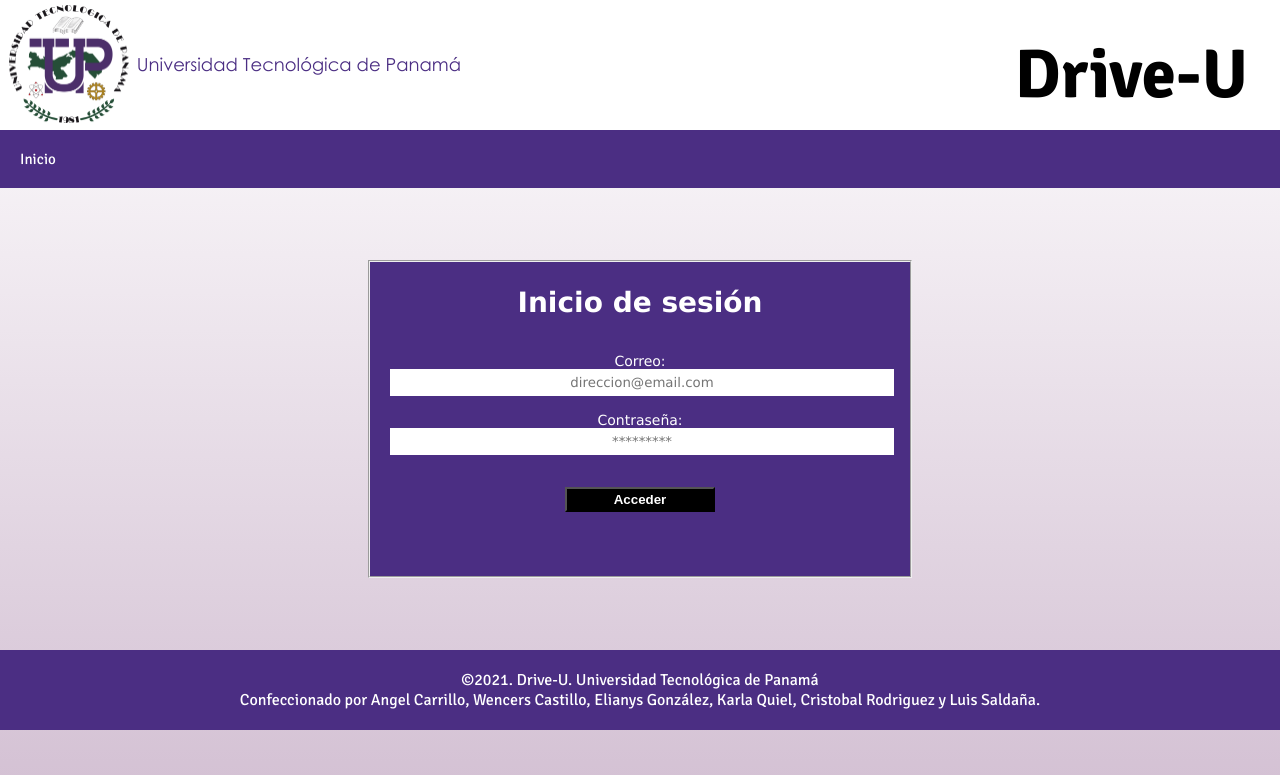
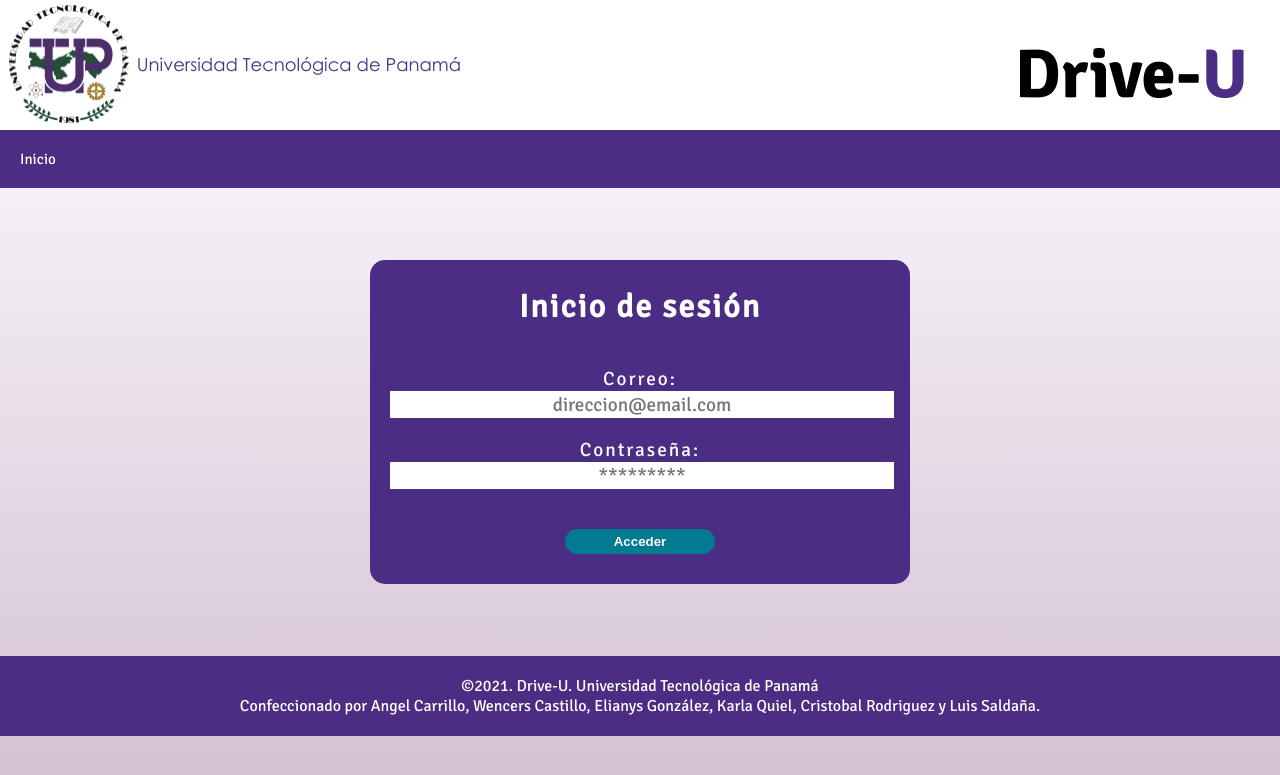
Before and after one commit to CristobalR24/Drive-U_desa_7, a PHP site: page /secciones/login.php in a window 1280 px wide. Shown: the top 775 px of the page. Run offline with PHP 8.4, Linux system fonts and the light colour scheme.

Commit message:
z-index y login

```diff
--- a/css/estilo.css
+++ b/css/estilo.css
@@ -105,7 +105,7 @@
 
 nav ul li:hover .submenu{display:block;
 						 position:absolute;
-                         z-index:1;  /* <- envia el elemento adelante */
+                         z-index: 2;  /* <- envia el elemento adelante */
                          margin-top:0px;
                          }
 
--- a/css/estilo_login.css
+++ b/css/estilo_login.css
@@ -1,35 +1,59 @@
+@font-face{
+    font-family: "Signika-Regular";
+    src: url("../fuentes/Signika-Regular.ttf") format("truetype");
+    }
+
+@font-face{
+    font-family: "Century-Gothic";
+    src: url("../fuentes/Century-Gothic.ttf") format("truetype");
+}
+
+
 form {
+    font-family: 'Signika-Regular';
     display: flex;
     justify-content:center;
     }
 
 form fieldset{
-    font-family: "Lucida Sans Unicode", "Lucida Grande", sans-serif;
-    font-size: 14px;
+    letter-spacing: 2px;
+    font-family: 'Signika-Regular',"Lucida Sans Unicode", "Lucida Grande", sans-serif;
+    font-size: 16px;
     width: 500px;
-    height: 300px;
+    height: fit-content;
     background-color:#4B2E83;
     Color: white;
+    border:none;
+    border-radius: 15px;
     padding-left:20px;
     padding-right:20px;
     text-align:center;
     }
 
+.sub{font-size: 1.2rem;}
+
 form fieldset h1{text-align:center;}
 
 form fieldset input{ display: block;
-    font-family: "Lucida Sans Unicode", "Lucida Grande", sans-serif;
+    font-family: 'Signika-Regular',"Lucida Sans Unicode", "Lucida Grande", sans-serif;
     text-align:center;
     width: 100%;
+    font-size: 1.2rem;
     height: 25px;
     border:0;
     margin:0;
     }
 
-.envio{background-color: black;
+.envio{background-color: #007b91;
+       cursor: pointer;
+       border: none;
        color:white;
        font-weight:bold;
+       border-radius: 15px;
        width: 150px;
        height: 25px;}
 
-.rojo{color:red;}
+.envio:active{background-color: #013741;}
+
+.rojo{color:#ffffff;
+      }
--- a/secciones/login.php
+++ b/secciones/login.php
@@ -12,7 +12,7 @@
    <div class="logo"><img src="../imagenes/logo_utp.png" width="120px">
     <span class="utp">Universidad Tecnológica de Panamá</span>
   </div>
-   <span class="titulo">Drive-U</span></header>
+   <span class="titulo">Drive-<span class="letra_u">U</span></span></header>
 
    <nav>
     <ul>
@@ -29,13 +29,14 @@
          <h1>Inicio de sesión</h1>
 
          <BR>
-         Correo: <input type="email" name=correo required placeholder="direccion@email.com">
+         <span class="sub">Correo: </span><input type="email" name=correo required placeholder="direccion@email.com">
          <BR>
-         Contraseña: <input type="password" name=password required placeholder="*********">
+         <span class="sub">Contraseña: </span><input type="password" name=password required placeholder="*********">
 
          <BR><BR>
          <button class="envio" type="submit">Acceder</button>
          <BR><BR>
+
       </fieldset>
 
      </form>
```
